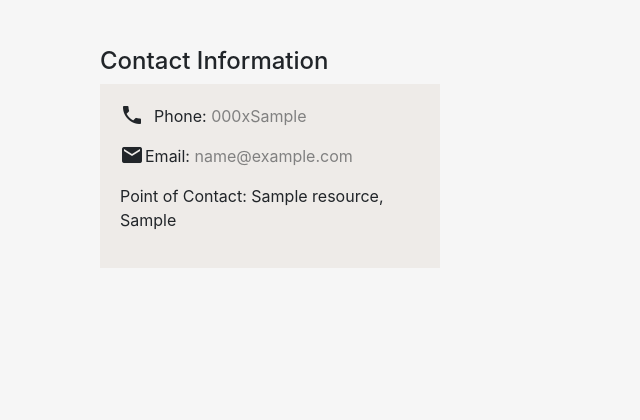
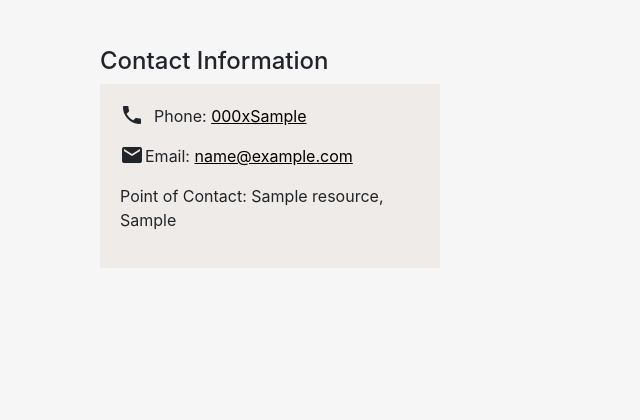
Before and after one commit to elainewangg/ReEntry, a Django app: page /resources/1 in a window 1280 px wide. Shown: the part 503-923 px from the top of the page, without its empty margins (0-640 px from the left). Run offline with Django 3.2, Linux system fonts and the light colour scheme; tables that the repository leaves empty hold one stand-in row (values such as "Sample post"); some libraries are stand-ins or nearby versions.

Commit message:
changes to al links standardized and open in new window

```diff
--- a/NewEra/static/NewEra/styles.css
+++ b/NewEra/static/NewEra/styles.css
@@ -174,18 +174,6 @@ a:hover {
     background-color: rgba(217, 208, 198, .3) ;
 }
 
-.read-link {
-    text-decoration: #636363;
-    color: grey;
-    margin: 0px
-}
-
-.read-link:hover {
-    color: #8b8b8b;
-    text-decoration: none;
-    cursor: pointer;
-}
-
 .delete-link {
     text-decoration: none;
     color: #dd0000;
--- a/NewEra/templates/NewEra/email_confirmation.html
+++ b/NewEra/templates/NewEra/email_confirmation.html
@@ -1,5 +1,5 @@
 <div>
    <h4> Thank you for signing up for ReEntry Services at RealisticReEntry! </h4>
-   <p> Please click on this link to confirm your signup: </p><a href="http://127.0.0.1:8000?confirmuser={{ tempid }}">Confirm Here</a>
+   <p> Please click on this link to confirm your signup: </p><a href="http://127.0.0.1:8000?confirmuser={{ tempid }}" target="_blank" class="embedded-link">Confirm Here</a>
    <p> A staff member will get in touch with you shortly! </p>
 </div>
--- a/NewEra/templates/NewEra/footer.html
+++ b/NewEra/templates/NewEra/footer.html
@@ -6,7 +6,7 @@
 <div class="footer">
     <h4>CONTACT US</h4>
     <!-- <p><i class="material-icons">phone</i>    412-980-2776</p> -->
-    <p><i class="material-icons">phone</i><a href="tel:412-980-2776" class="embedded-link-white">    412-980-2776</a></p>
+    <p><i class="material-icons">phone</i><a href="tel:412-980-2776" target="_blank" class="embedded-link-white">    412-980-2776</a></p>
 
     <!-- <p><i class="material-icons">mail</i>  tthompson@obbinc.org    </p> -->
     <p><a href="mailto:tthompson@obbinc.org" target="_blank" class="embedded-link-white"><i class="material-icons">email</i>  tthompson@obbinc.org</a></p>
--- a/NewEra/templates/NewEra/get_case_load_user.html
+++ b/NewEra/templates/NewEra/get_case_load_user.html
@@ -35,10 +35,10 @@
             {% endif %}
 
             <h4>Phone:</h4>
-            <p><a href="tel:{{case_load_user.phone}}">{{ case_load_user.phone }}</a></p><br>
+            <p><a href="tel:{{case_load_user.phone}}" target="_blank" class="embedded-link">{{ case_load_user.phone }}</a></p><br>
 
             <h4>Email:</h4>
-            <p><a href="mailto:{{case_load_user.email}}">{{ case_load_user.email }}</a></p><br>
+            <p><a href="mailto:{{case_load_user.email}}" target="_blank" class="embedded-link">{{ case_load_user.email }}</a></p><br>
 
             <h4>Neighborhood:</h4>
             <p>{{ case_load_user.neighborhood }}</p><br>
--- a/NewEra/templates/NewEra/get_referral.html
+++ b/NewEra/templates/NewEra/get_referral.html
@@ -19,14 +19,14 @@
                 {% if referral.caseUser.nickname %}
                     <h4 style="font-style: italic;">
                         Case Load User:
-                        <a class="read-link" style="text-decoration: underline;" href="{% url 'Show Case Load User' id=referral.caseUser.id %}">
+                        <a class="embedded-link" style="text-decoration: underline;" href="{% url 'Show Case Load User' id=referral.caseUser.id %}">
                             {{ referral.caseUser.get_full_name }} ({{ referral.caseUser.nickname }})
                         </a>
                     </h4>
                 {% else %}
                     <h4 style="font-style: italic;">
                         Case Load User:
-                        <a class="read-link" style="text-decoration: underline;" href="{% url 'Show Case Load User' id=referral.caseUser.id %}">
+                        <a class="embedded-link" style="text-decoration: underline;" href="{% url 'Show Case Load User' id=referral.caseUser.id %}">
                             {{ referral.caseUser.get_full_name }}
                         </a>
                     </h4>
--- a/NewEra/templates/NewEra/get_resource.html
+++ b/NewEra/templates/NewEra/get_resource.html
@@ -39,25 +39,25 @@
                                 {% endif %}
 
                                 {% if resource.url %}
-                                    <p><i class="material-icons">link</i><a href="{{resource.url}}" class="read-link">{{ resource.url }}</a></p>
+                                    <p><i class="material-icons">link</i><a href="{{resource.url}}" target="_blank"  class="embedded-link">{{ resource.url }}</a></p>
                                 {% endif %}
                             {% endif %}
                         {% endwith %}
 
                         {% if resource.phone and resource.extension %}
-                            <p><i class="material-icons">phone</i>&nbsp;&nbsp;Phone: <a href="tel:{{resource.phone}}p{{resource.extension}}" class="read-link">{{ resource.phone }}x{{resource.extension}}</a></p>
+                            <p><i class="material-icons">phone</i>&nbsp;&nbsp;Phone: <a href="tel:{{resource.phone}}p{{resource.extension}}" target="_blank" class="embedded-link">{{ resource.phone }}x{{resource.extension}}</a></p>
                         {% else %}
                             {% if resource.phone %}
-                                <p><i class="material-icons">phone</i>Phone: <a href="tel:{{resource.phone}}" class="read-link">{{ resource.phone }}</a></p>
+                                <p><i class="material-icons">phone</i>Phone: <a href="tel:{{resource.phone}}" target="_readblank"  class="embedded-link">{{ resource.phone }}</a></p>
                             {% endif %}
                         {% endif %}
 
                         {% if resource.email %}
-                            <p><i class="material-icons">email</i>Email: <a href="mailto:{{resource.email}}" class="read-link">{{ resource.email }}</a></p>
+                            <p><i class="material-icons">email</i>Email: <a href="mailto:{{resource.email}}" target="_blank" class="embedded-link">{{ resource.email }}</a></p>
                         {% endif %}
 
                         <!-- {% if resource.fax_number %}
-                            <p>Fax: <a href="tel:{{resource.phone}}" class="read-link"><i class="material-icons">print</i>&nbsp;&nbsp;{{ resource.fax_number }}</a></p>
+                            <p>Fax: <a href="tel:{{resource.phone}}" target="_blank" class="read-link"><i class="material-icons">print</i>&nbsp;&nbsp;{{ resource.fax_number }}</a></p>
                         {% else %}
                             <p>&nbsp;</p>
                         {% endif %} -->
@@ -127,7 +127,7 @@
                             {% endif %}
 
                             {% if resource.url %}
-                                <p><i class="material-icons">link</i>Website: <a href="{{resource.url}}" class="read-link">{{ resource.url }}</a></p>
+                                <p><i class="material-icons">link</i>Website: <a href="{{resource.url}}" target="_blank" class="read-link">{{ resource.url }}</a></p>
                             {% endif %}
                         {% endif %}
                     {% endwith %}
--- a/NewEra/templates/NewEra/home.html
+++ b/NewEra/templates/NewEra/home.html
@@ -49,5 +49,6 @@
                 <p>With a career spanning over two decades, he has led significant initiatives, including his role as manager for the Office of Violence Prevention at the Allegheny County Health Department (2016-2020) and his decade-long service at One Vision One Life. In 2012, Thompson founded Youth Opportunities Development (Y.O.D.) to mentor and empower at-risk youth. A graduate of Perry Traditional Academy and Point Park University.</p>
                 <p>In 2018, Thompson came to Operation Better Block Inc. as the new Director of Violence Prevention and started Realistic ReEntry. After focusing on violence prevention iniatives (NewEra412) in the past couple of years, Young Adults ReEntry Program (YARP) was started at the end of 2023 as part of his efforts to expand reentry work in the community.</p>
             </div>
+            <br><br><br><br>
     </div>
 {% endblock %}
--- a/NewEra/templates/NewEra/resource_card.html
+++ b/NewEra/templates/NewEra/resource_card.html
@@ -11,7 +11,7 @@
         <br><br>
         <p class="card-text">
             {{ r.description|truncatechars:150 }}
-            <a class="read-link" href="{% url 'Show Resource' id=r.id %}"><em>read more</em></a>
+            <a class="embedded-link" href="{% url 'Show Resource' id=r.id %}"><em>read more</em></a>
         </p>
 
         <div class="resource-card-views">
```
Also changed, not shown: README.md.
